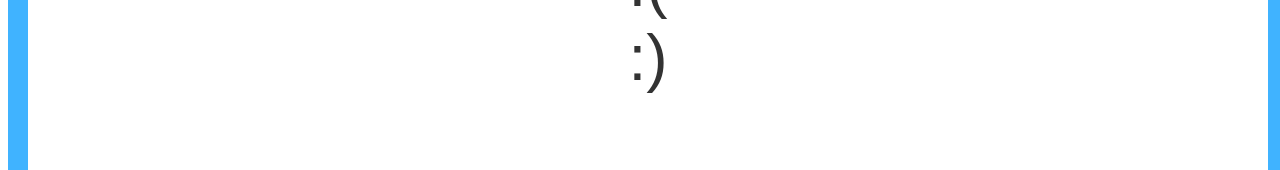
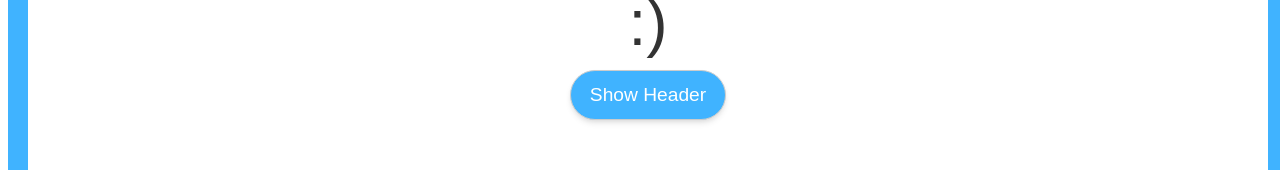
Before and after one commit to codecrook/svelte-practice, a Svelte app in the folder svelte-chat-bot/: page / in a window 1280 px wide. Shown: the part 433-603 px from the top of the page. Built offline with nearby package versions, Linux system fonts and the light colour scheme.

Commit message:
Added a Button component and learned about Event Handeling and Event Forwarding

```diff
--- a/svelte-chat-bot/src/App.svelte
+++ b/svelte-chat-bot/src/App.svelte
@@ -1,10 +1,11 @@
 <script>
+  import Header from "./Header.svelte";
+  import Container from "./Container.svelte";
   import Face from "./Face.svelte";
-  import Container from "./Container.svelte";
-  import Header from "./Header.svelte";
+  import Button from "./Button.svelte";
+
   let [say, showHeader] = [false, false];
   setTimeout(() => (say = true), 3000);
-  setTimeout(() => (showHeader = true), 3000);
 </script>
 
 <style>
@@ -34,4 +35,5 @@
   {#each [2, 1, 0] as index}
     <Face size={4} {index} />
   {/each}
+  <Button on:click={() => (showHeader = true)}>Show Header</Button>
 </Container>
--- /dev/null
+++ b/svelte-chat-bot/src/Button.svelte
@@ -0,0 +1,20 @@
+<style>
+  button {
+    font-family: "Nunito", sans-serif;
+    display: block;
+    font-size: 1.2rem;
+    margin: 10px;
+    transition: 1s;
+    padding: 0.7em 1em;
+    cursor: pointer;
+    border-radius: 50px;
+    background-color: #40b3ff;
+    color: white;
+    box-shadow: 0 4px 6px -1px rgba(0, 0, 0, 0.1),
+      0 2px 4px -1px rgba(0, 0, 0, 0.06);
+  }
+</style>
+
+<button on:click>
+  <slot />
+</button>
```
